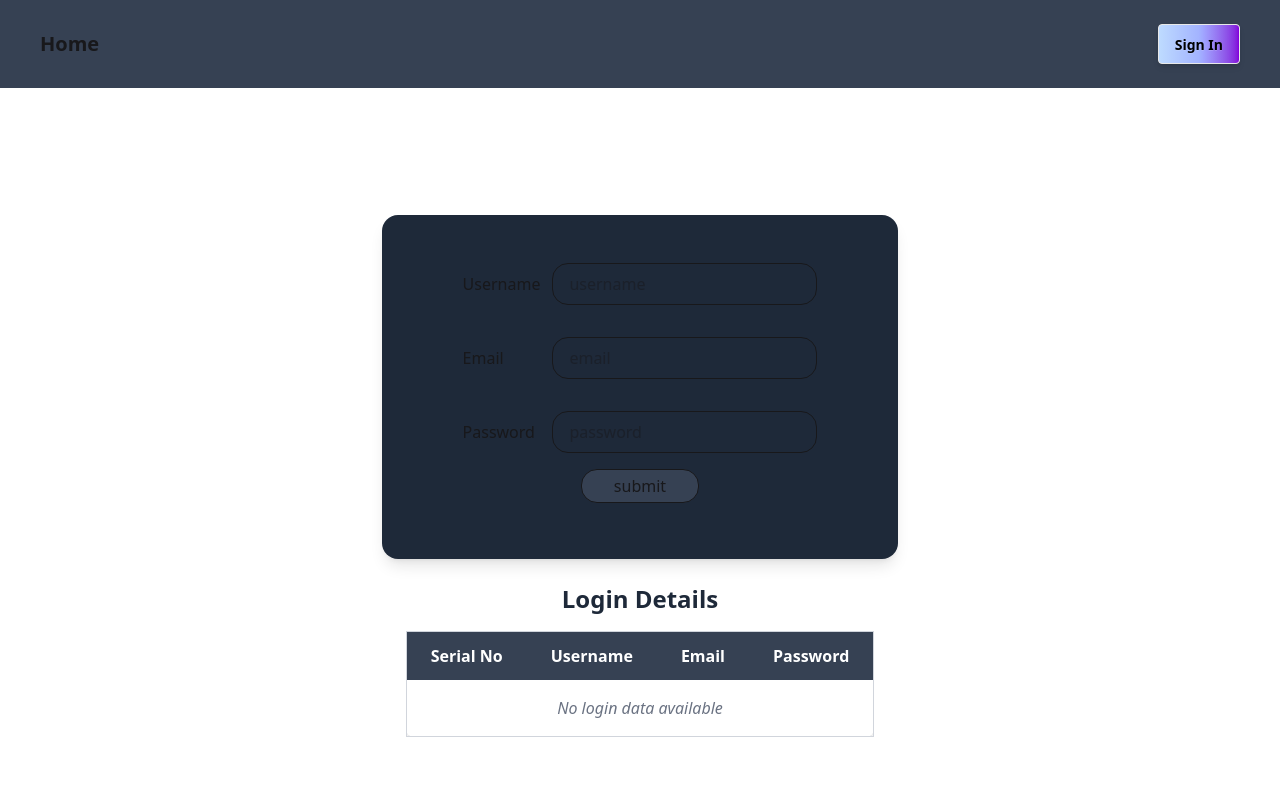
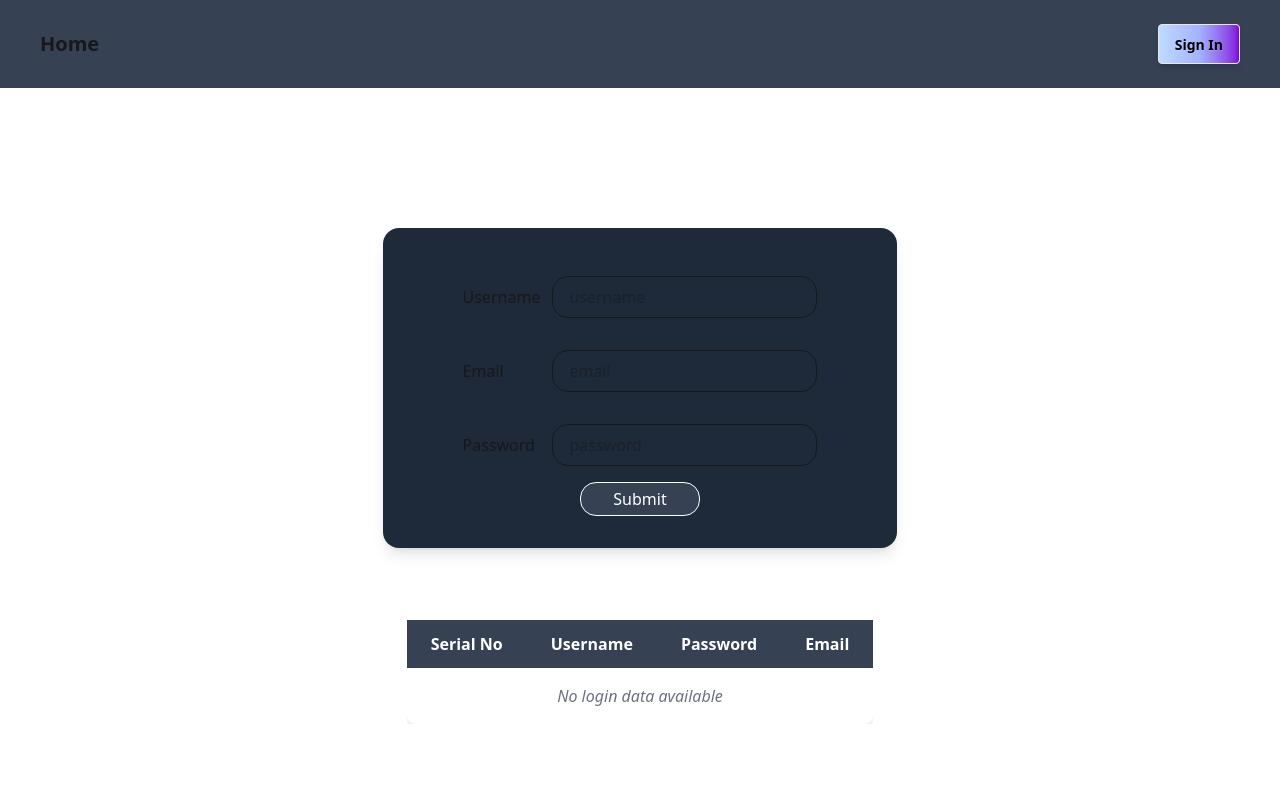
Before and after one commit to sakib404-hub/different-way-of-collecting-data-44-, a React (Vite) app: page /dataCollectione in a window 1280 px wide. Shown: the top 800 px of the page. Built offline with nearby package versions, Linux system fonts and the light colour scheme.

Commit message:
done the validation of the email

```diff
--- a/src/Component/LoginDetails/LoginDetails.jsx
+++ b/src/Component/LoginDetails/LoginDetails.jsx
@@ -2,17 +2,17 @@ import React from 'react';
 
 const LoginDetails = ({ logins }) => {
     return (
-        <div className='p-6 text-black'>
-            <h2 className='text-2xl font-semibold text-center mb-4 text-gray-800'>Login Details</h2>
+        <div className='p-6 text-black '>
+            <h2 className='text-2xl font-semibold text-center mb-4 text-white'>Login Details</h2>
 
             <div className='overflow-x-auto'>
-                <table className='min-w-full border border-gray-300 rounded-lg shadow-md'>
+                <table className='min-w-full border-gray-300 rounded-lg shadow-md'>
                     <thead className='bg-gray-700 text-white'>
                         <tr>
-                            <th className='px-6 py-3 text-left'>Serial No</th>
-                            <th className='px-6 py-3 text-left'>Username</th>
-                            <th className='px-6 py-3 text-left'>Email</th>
-                            <th className='px-6 py-3 text-left'>Password</th>
+                            <th className='px-6 py-3 text-center'>Serial No</th>
+                            <th className='px-6 py-3 text-center'>Username</th>
+                            <th className='px-6 py-3 text-center'>Password</th>
+                            <th className='px-6 py-3 text-center'>Email</th>
                         </tr>
                     </thead>
                     <tbody>
@@ -32,10 +32,10 @@ const LoginDetails = ({ logins }) => {
                                     className={`hover:bg-gray-100 ${index % 2 === 0 ? 'bg-white' : 'bg-gray-50'
                                         }`}
                                 >
-                                    <td className='px-6 py-2 border-t'>{index + 1}</td>
-                                    <td className='px-6 py-2 border-t'>{login.name}</td>
-                                    <td className='px-6 py-2 border-t'>{login.email}</td>
-                                    <td className='px-6 py-2 border-t'>{login.password}</td>
+                                    <td className='px-6 py-2 border-t text-center'>{index + 1}</td>
+                                    <td className='px-6 py-2 border-t text-center'>{login.name}</td>
+                                    <td className='px-6 py-2 border-t text-center'>{login.email}</td>
+                                    <td className='px-6 py-2 border-t text-center'>{login.password}</td>
                                 </tr>
                             ))
                         )}
--- a/src/Component/LoginForms/LoginForms.jsx
+++ b/src/Component/LoginForms/LoginForms.jsx
@@ -10,27 +10,34 @@ const LoginForms = ({ handleLoginForm }) => {
     const handleFormSubmission = (e) => {
         e.preventDefault();
 
+        // ✅ Email validation
+        if (!email.includes('@')) {
+            setError('Email must include "@" symbol.');
+            return;
+        }
+
+        // ✅ Password validation
         if (password.length < 6) {
-            setError('Password Must be Six Digits or Longer')
+            setError('Password must be six characters or longer.');
             return;
-        } else {
+        }
+
+        // ✅ If all validations pass
         setError('');
         const newLogin = {
             name,
             email,
             password
-            }
-            // console.log(newLogin);
+        };
+
         handleLoginForm(newLogin);
 
-            // resetting the form
+        // ✅ Reset form fields
         setName({ target: { value: '' } });
         setEmail({ target: { value: '' } });
         setPasswod({ target: { value: '' } });
         e.target.reset();
-        }
-    }
-
+    };
 
     return (
         <div className='shadow-lg bg-gray-800 flex flex-col space-y-6 items-center justify-center p-8 rounded-2xl'>
@@ -38,8 +45,7 @@ const LoginForms = ({ handleLoginForm }) => {
                 onSubmit={handleFormSubmission}
                 className='flex flex-col items-between justify-center'>
                 <div className='p-4 flex items-center justify-between gap-3'>
-                    <label htmlFor="username"
-                        className=''>Username</label>
+                    <label htmlFor="username">Username</label>
                     <input
                         type="text"
                         id='username'
@@ -47,11 +53,12 @@ const LoginForms = ({ handleLoginForm }) => {
                         defaultValue={name}
                         onChange={setName}
                         placeholder='username'
-                        className='border px-4 py-2 rounded-2xl' />
+                        className='border px-4 py-2 rounded-2xl'
+                    />
                 </div>
+
                 <div className='p-4 flex items-center justify-between gap-3'>
-                    <label htmlFor="email"
-                        className=''>Email</label>
+                    <label htmlFor="email">Email</label>
                     <input
                         type="text"
                         id='email'
@@ -59,11 +66,12 @@ const LoginForms = ({ handleLoginForm }) => {
                         defaultValue={email}
                         onChange={setEmail}
                         placeholder='email'
-                        className='border px-4 py-2 rounded-2xl' />
+                        className='border px-4 py-2 rounded-2xl'
+                    />
                 </div>
+
                 <div className='p-4 flex items-center justify-between gap-3'>
-                    <label htmlFor="password"
-                        className=''>Password  </label>
+                    <label htmlFor="password">Password</label>
                     <input
                         type="text"
                         id='password'
@@ -71,19 +79,21 @@ const LoginForms = ({ handleLoginForm }) => {
                         defaultValue={password}
                         onChange={setPasswod}
                         placeholder='password'
-                        className='border px-4 py-2 rounded-2xl' />
+                        className='border px-4 py-2 rounded-2xl'
+                    />
                 </div>
+
                 <div className='flex items-center justify-center'>
                     <input
                         type="submit"
-                        value="submit"
+                        value="Submit"
                         className='border px-8 py-1 rounded-2xl bg-gray-700
-                        hover:bg-amber-600 duration-800' />
+                        hover:bg-amber-600 duration-800 text-white cursor-pointer'
+                    />
                 </div>
             </form>
-            <div className='text-red-500'>
-                {error}
-            </div>
+
+            {error && <div className='text-red-500 font-medium'>{error}</div>}
         </div>
     );
 };
```
Lines whose indentation alone changed are shown as unchanged.
